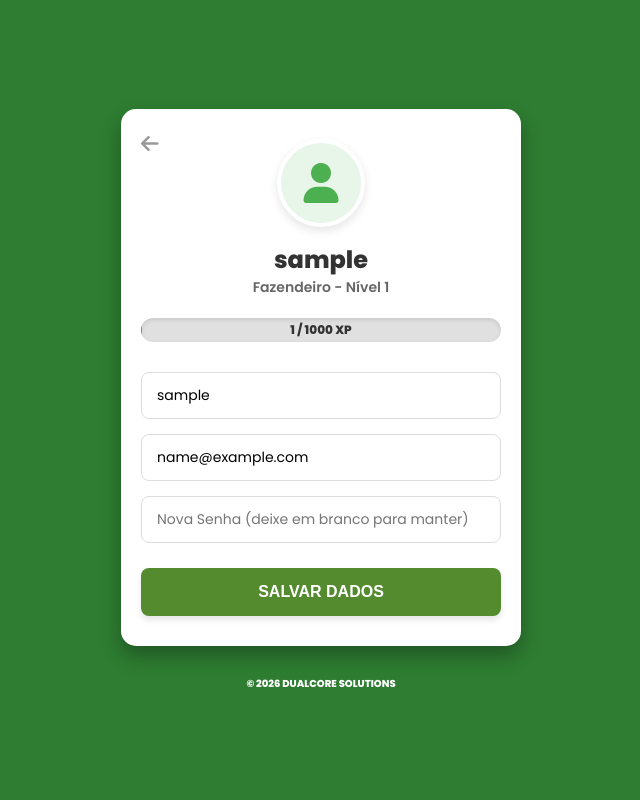
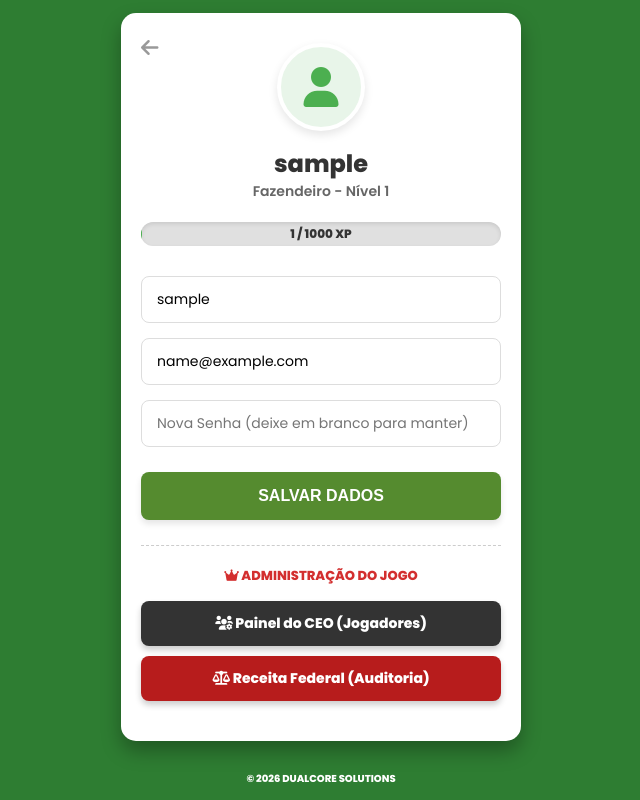
Before and after one commit to binhog29/agro_manager_v2, a Flask app: page /perfil in a window 1280 px wide. Shown: the whole page, without its empty margins (319-959 px from the left). Run offline with Flask 3, Linux system fonts and the light colour scheme; the visitor is signed in with stand-in values (Sample User, id 1); tables that the repository leaves empty hold one stand-in row (values such as "Sample post").

Commit message:
ajuste no perfil

```diff
--- a/templates/perfil.html
+++ b/templates/perfil.html
@@ -112,6 +112,21 @@
             margin-top: 10px;
             box-shadow: 0 4px 6px rgba(0,0,0,0.1);
         }
+        .btn-admin {
+            display: block;
+            background: #333;
+            color: white;
+            padding: 12px;
+            border-radius: 8px;
+            text-decoration: none;
+            font-weight: bold;
+            margin-bottom: 10px;
+            font-size: 14px;
+            box-shadow: 0 4px 6px rgba(0,0,0,0.2);
+        }
+        .btn-receita {
+            background: #b71c1c;
+        }
         .footer {
             margin-top: 30px;
             font-size: 10px;
@@ -135,7 +150,6 @@
             <h2 class="nome">{{ jogador.username }}</h2>
             <div class="cargo">Fazendeiro - Nível {{ jogador.nivel }}</div>
 
-            <!-- 🔥 LÓGICA DO XP CORRIGIDA AQUI 🔥 -->
             {% set xp_base = (jogador.nivel - 1) * 1000 %}
             {% set xp_bruto = jogador.xp - xp_base %}
             {% set xp_do_nivel = xp_bruto if xp_bruto > 0 else 0 %}
@@ -159,6 +173,22 @@
             </div>
 
             <button class="btn-salvar" onclick="salvarPerfil()">SALVAR DADOS</button>
+
+            <!-- 🔥 BOTÕES DO PAINEL ADMIN RESTAURADOS 🔥 -->
+            {% if jogador.is_admin %}
+            <div style="margin-top: 25px; padding-top: 20px; border-top: 1px dashed #ccc;">
+                <h3 style="font-size: 13px; color: #d32f2f; margin: 0 0 15px 0;"><i class="fas fa-crown"></i> ADMINISTRAÇÃO DO JOGO</h3>
+
+                <a href="/admin/painel-ceo" class="btn-admin">
+                    <i class="fas fa-users-cog"></i> Painel do CEO (Jogadores)
+                </a>
+
+                <a href="/admin/receita-federal" class="btn-admin btn-receita">
+                    <i class="fas fa-balance-scale"></i> Receita Federal (Auditoria)
+                </a>
+            </div>
+            {% endif %}
+
         </div>
 
         <div class="footer">
```
